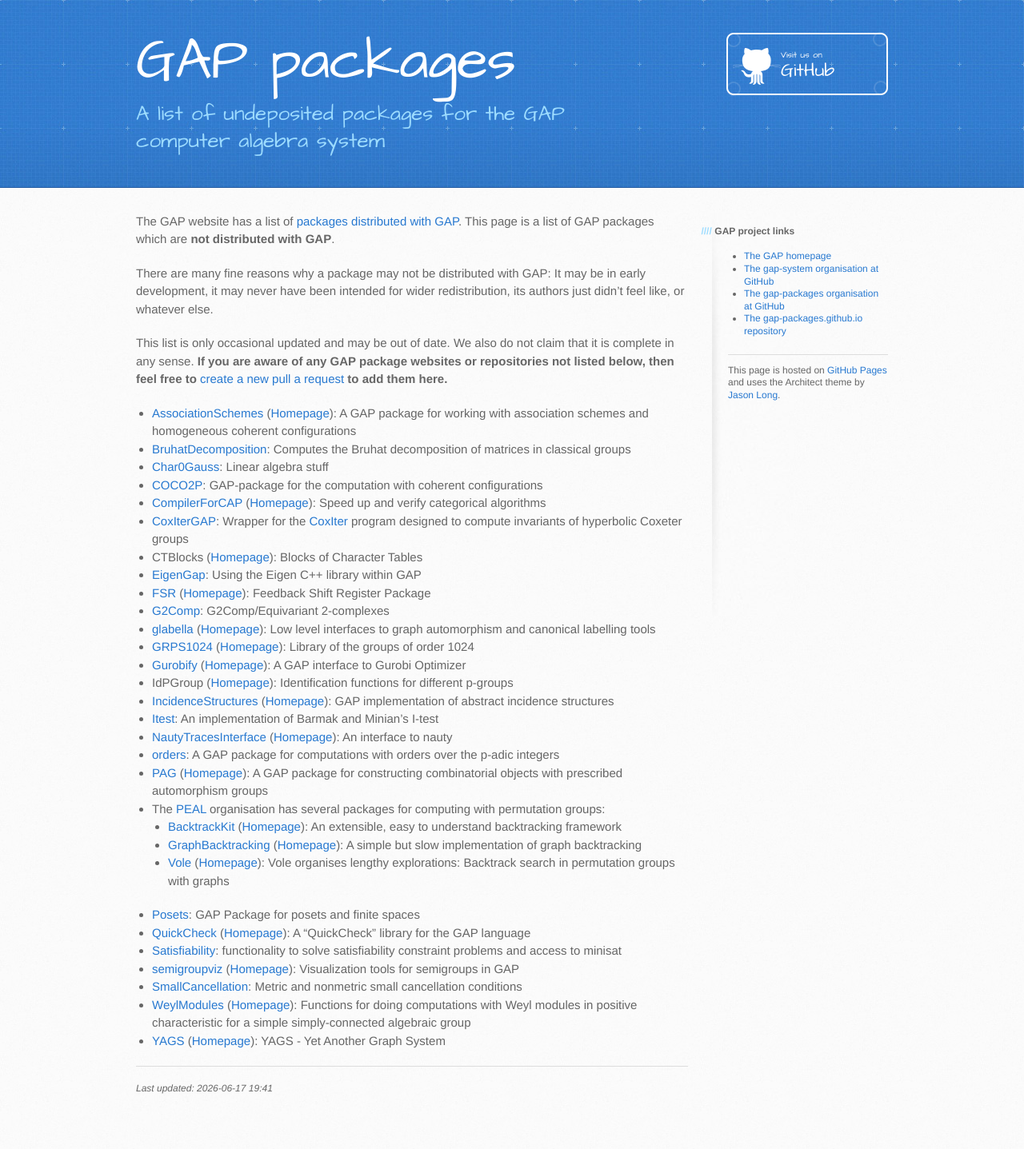
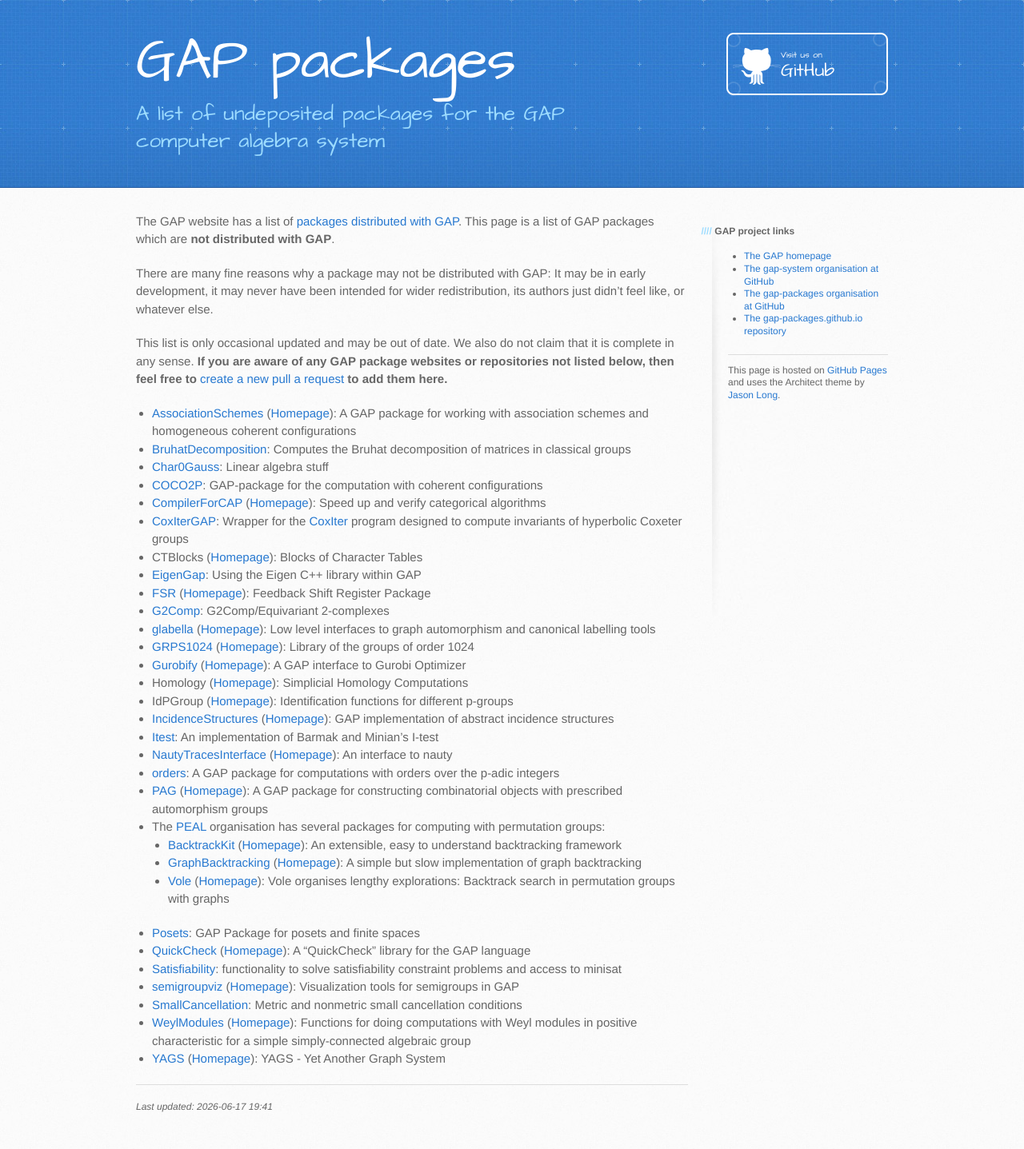
Before and after one commit to gap-packages/gap-packages.github.io, a Jekyll site: the page built from index.md, in a window 1280 px wide. Shown: the whole page at 80% size. Built offline with Jekyll 4.4.1, drawn with Linux system fonts in a browser that asks for light colours; before the commit the page ends 1414 px from its top, so only the background shows below that.

Commit message:
Add Homology package

```diff
--- a/index.md
+++ b/index.md
@@ -29,6 +29,7 @@ to add them here.**
 * [glabella](https://github.com/nagygp/glabella) ([Homepage](https://nagygp.github.io/glabella)): Low level interfaces to graph automorphism and canonical labelling tools
 * [GRPS1024](https://github.com/davidburrell/GRPS1024) ([Homepage](https://davidburrell.github.io/GRPS1024/)): Library of the groups of order 1024
 * [Gurobify](https://github.com/jesselansdown/Gurobify) ([Homepage](https://jesselansdown.github.io/Gurobify)): A GAP interface to Gurobi Optimizer
+* Homology ([Homepage](https://www-ljk.imag.fr/membres/Jean-Guillaume.Dumas/Homology/)): Simplicial Homology Computations
 * IdPGroup ([Homepage](https://www.iaa.tu-bs.de/henschan/so.html)): Identification functions for different p-groups
 * [IncidenceStructures](https://github.com/nagygp/IncidenceStructures) ([Homepage](https://nagygp.github.io/IncidenceStructures)): GAP implementation of abstract incidence structures
 * [Itest](https://github.com/isadofschi/itest): An implementation of Barmak and Minian's I-test
```
